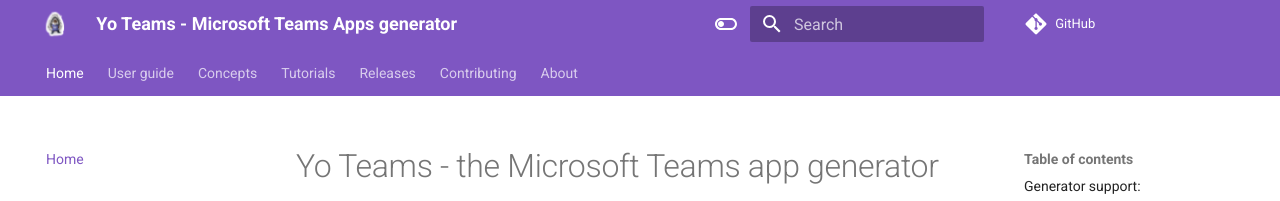
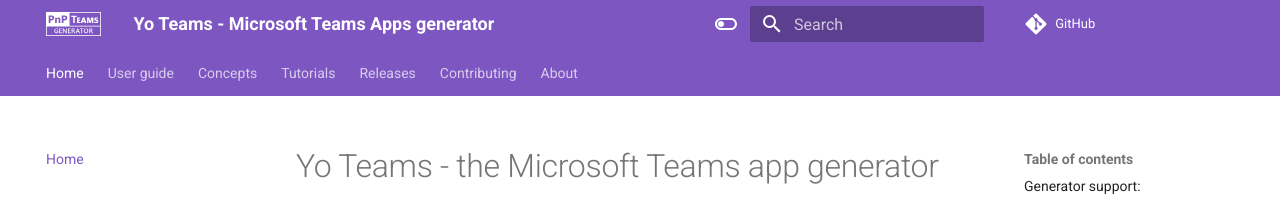
Before and after one commit to pnp/generator-teams, an MkDocs documentation site: the page built from docs/docs/index.md, in a window 1280 px wide. Shown: the top 201 px of the page. Built offline with MkDocs 1.6.1 and Material for MkDocs 9.7.7, drawn with Linux system fonts in a browser that asks for light colours; comment, search, counter and statistics services are not loaded.

Commit message:
Update mkdocs.yml

```diff
--- a/docs/mkdocs.yml
+++ b/docs/mkdocs.yml
@@ -36,7 +36,7 @@ nav:
 
 theme:
   name: 'material'
-  logo: images/parker-teams-300.png
+  logo: images/pnp-teams-generator-white.svg
   favicon: images/favicon.ico
   icon:
     repo: fontawesome/brands/git-alt
```
